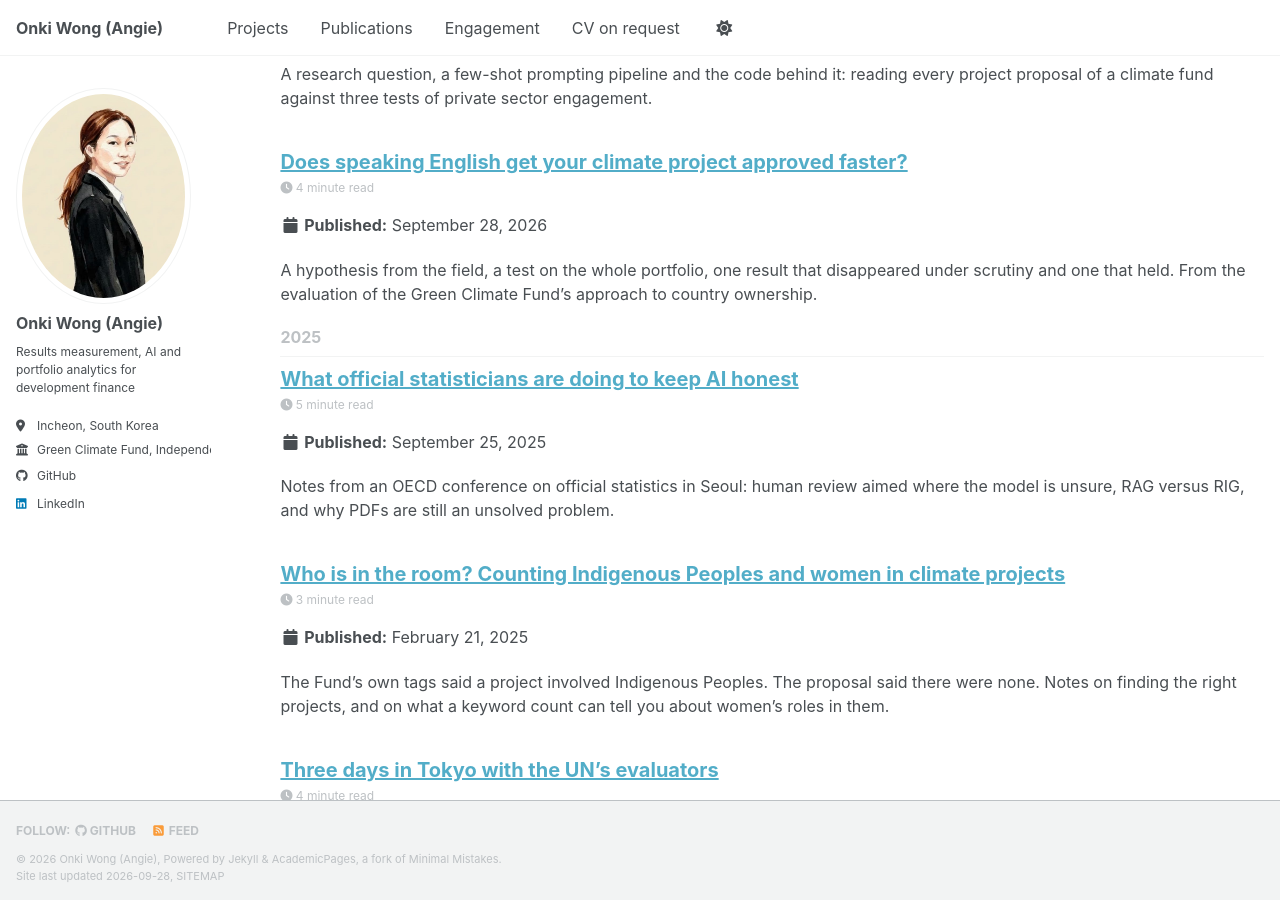
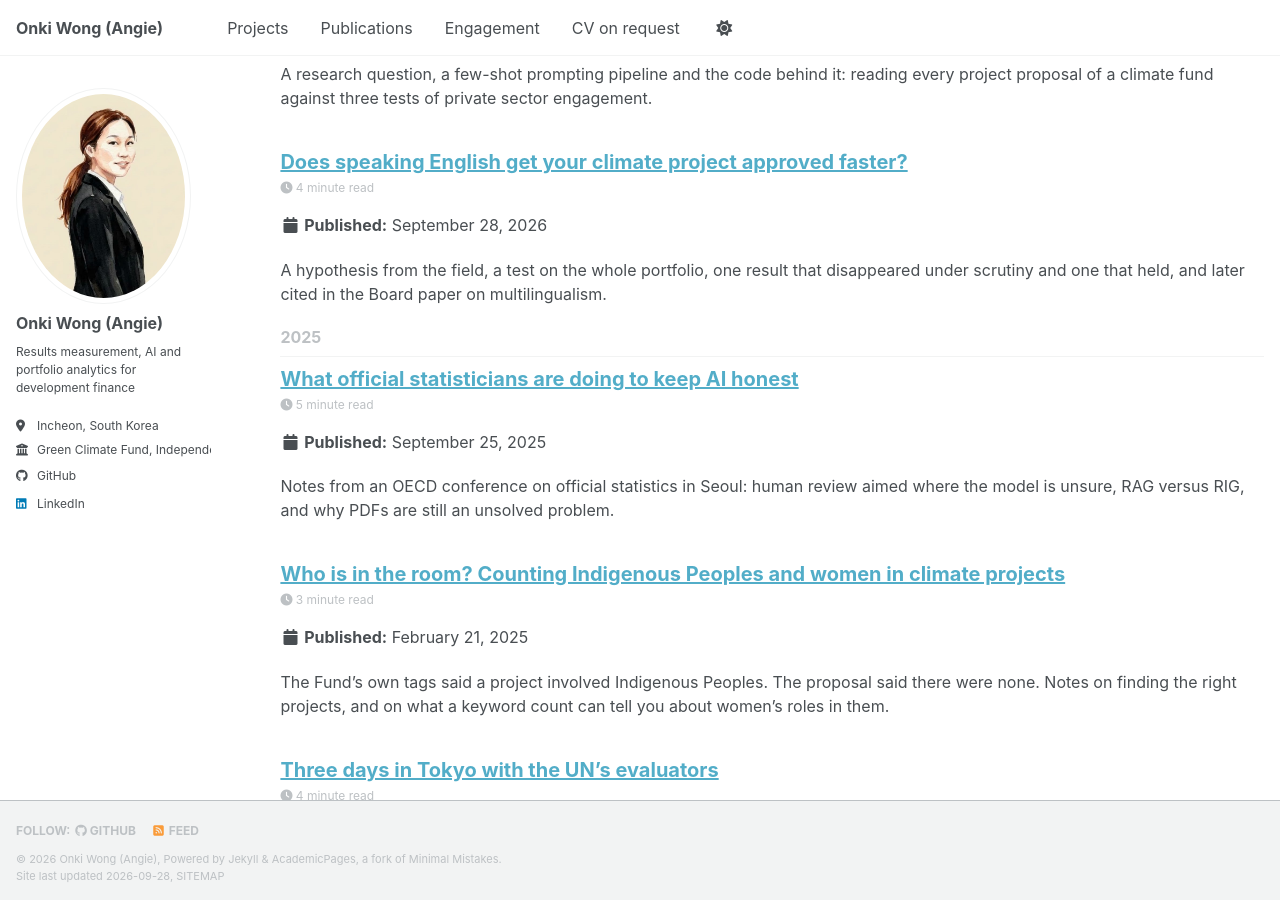
Before and after one commit to owangie/owangie.github.io, a Jekyll site: the page built from _pages/year-archive.html, in a window 1280 px wide and 900 px high, scrolled down 807 px. Built offline with Jekyll 4.4.1, drawn with Linux system fonts in a browser that asks for light colours; a style sheet for code colours, icons or effects is not loaded.

Commit message:
Language post excerpt mentions Board citation

```diff
--- a/_posts/2026-09-28-language-and-approval-times.md
+++ b/_posts/2026-09-28-language-and-approval-times.md
@@ -3,7 +3,7 @@ layout: note
 title: "Does speaking English get your climate project approved faster?"
 date: 2026-09-28
 permalink: /writing/language-and-approval-times/
-excerpt: "A hypothesis from the field, a test on the whole portfolio, one result that disappeared under scrutiny and one that held. From the evaluation of the Green Climate Fund's approach to country ownership."
+excerpt: "A hypothesis from the field, a test on the whole portfolio, one result that disappeared under scrutiny and one that held, and later cited in the Board paper on multilingualism."
 ---
 
 The hypothesis came from the field, not from a spreadsheet. In interviews for the [evaluation of the Green Climate Fund's approach to country ownership](https://ieu.greenclimate.fund/document/finalreport-coa2025), partners from the World Bank, UNDP, FAO and others kept telling us the same thing. The Fund works almost entirely in English from its headquarters in Korea, with no regional or country offices. Many of the people preparing projects on the ground do not work in English, and some are many time zones away.
```
